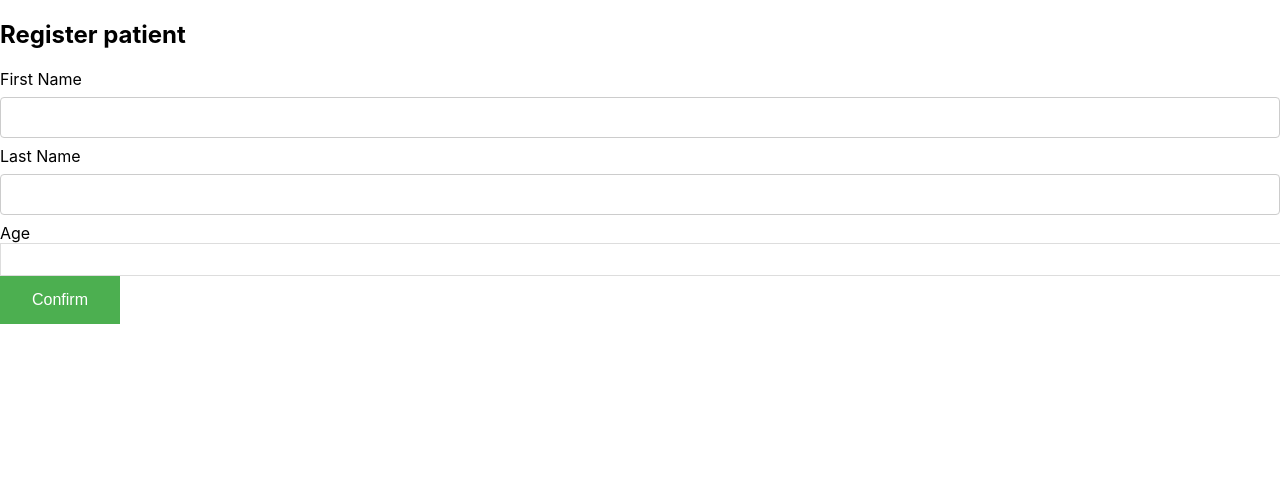
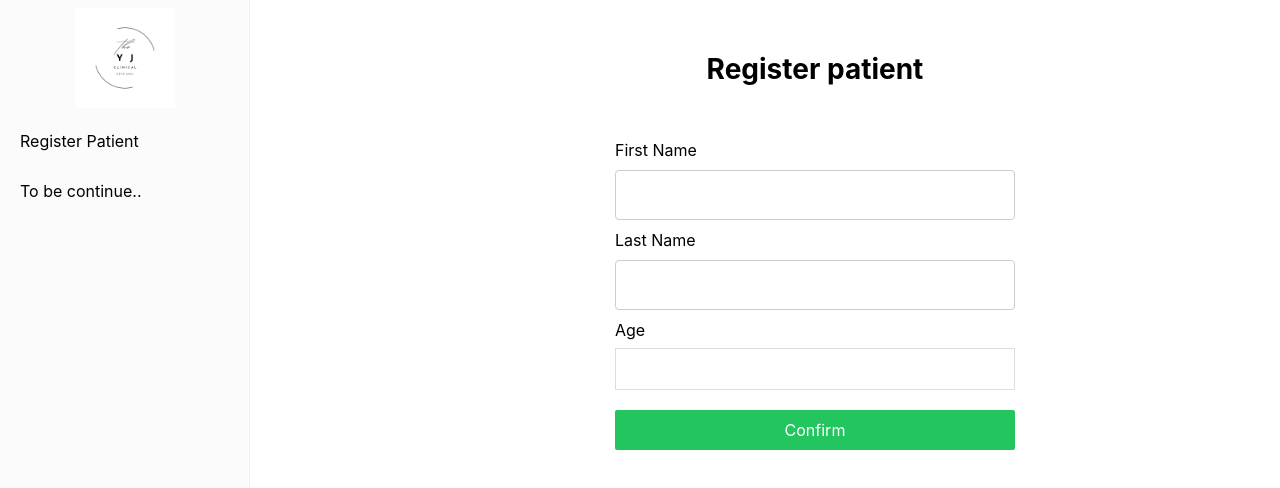
Before and after one commit to yaoyujing/clinicalFrontEnd, a React (Create React App) app: page /addPatient in a window 1280 px wide. Shown: the top 488 px of the page. Built offline with nearby package versions, Linux system fonts and the light colour scheme.

Commit message:
update code

```diff
--- a/package.json
+++ b/package.json
@@ -9,6 +9,8 @@
     "axios": "^1.5.1",
     "react": "^18.2.0",
     "react-dom": "^18.2.0",
+    "react-icons": "^4.11.0",
+    "react-pro-sidebar": "^1.1.0-alpha.1",
     "react-router-dom": "^6.17.0",
     "react-scripts": "5.0.1",
     "web-vitals": "^2.1.4"
@@ -38,6 +40,7 @@
     ]
   },
   "devDependencies": {
-    "@babel/plugin-proposal-private-property-in-object": "^7.21.11"
+    "@babel/plugin-proposal-private-property-in-object": "^7.21.11",
+    "tailwindcss": "^3.3.3"
   }
 }
--- a/src/App.css
+++ b/src/App.css
@@ -1,35 +1,20 @@
-.App {
-  text-align: center;
+@tailwind base;
+@tailwind components;
+@tailwind utilities;
+
+.sidebar{
+  display:flex;
+  width:100%;
+  min-width: 800px;
+  gap:100px;
 }
 
-.App-logo {
-  animation: App-logo-spin infinite 20s linear;
-  height: 40vmin;
+.sidebar .css-dip3t8{
+  background-color:"red"
 }
 
-.App-header {
-  background-color: #282c34;
-  min-height: 100vh;
-  display: flex;
-  flex-direction: column;
-  align-items: center;
-  justify-content: center;
-  font-size: calc(10px + 2vmin);
-  color: white;
-}
 
-.App-link {
-  color: #61dafb;
-}
 
-@keyframes App-logo-spin {
-  from {
-    transform: rotate(0deg);
-  }
-  to {
-    transform: rotate(360deg);
-  }
-}
 table, th, td {
   border: 0px solid black;
   border-collapse: collapse;
@@ -55,7 +40,6 @@ th{
   padding-top: 12px;
   padding-bottom: 12px;
   text-align: left;
-  background-color: #4CAF50;
   color: white;
 }
 
--- a/src/components/AddPatients.js
+++ b/src/components/AddPatients.js
@@ -1,38 +1,61 @@
 import { useState } from "react";
 import { useNavigate } from "react-router-dom";
 import axios from "axios";
-import '../App.css'
+import "../App.css";
+import SidebarComp from "./Sidebar";
 
 export default function AddPatients() {
-    const [firstName,setFirstName] = useState(null)
-    const [lastName,setLastName] = useState(null)
-    const [age,setAge] = useState(null)
+  const [firstName, setFirstName] = useState(null);
+  const [lastName, setLastName] = useState(null);
+  const [age, setAge] = useState(null);
   const navigate = useNavigate();
-    const handleSubmit = (event)=>{
+  const handleSubmit = (event) => {
     event.preventDefault();
     const patientData = {
-            firstName:firstName,
-            lastName:lastName,
-            age:age
-        }
-        axios.post("https://clinicalnode.onrender.com/patients",patientData).then(res=>{
-            navigate('/');
-        }).catch(err=>{
-            console.log(err)
+      firstName: firstName,
+      lastName: lastName,
+      age: age,
+    };
+    axios
+      .post("https://clinicalnode.onrender.com/patients", patientData)
+      .then((res) => {
+        navigate("/");
       })
-    }
+      .catch((err) => {
+        console.log(err);
+      });
+  };
   return (
-    <div>
-      <h2>Register patient</h2>
-      <form>
+    <SidebarComp>
+      {" "}
+      <div className="flex flex-col gap-10  mx-auto mt-[40px]">
+        {" "}
+        <h2 className=" py-2 text-[28px] font-bold text-center">Register patient</h2>
+        <form className="w-[400px]">
           <label> First Name</label>
-        <input type="text" name="firstName" onChange={(e)=>setFirstName(e.target.value)}></input>
+          <input
+            type="text"
+            name="firstName"
+            onChange={(e) => setFirstName(e.target.value)}
+          ></input>
           <label> Last Name</label>
-        <input type="text" name="lastName" onChange={(e)=>setLastName(e.target.value)}></input>
+          <input
+            type="text"
+            name="lastName"
+            onChange={(e) => setLastName(e.target.value)}
+          ></input>
           <label> Age</label>
-        <input type="number"  className="styled-input" name="age" onChange={(e)=>setAge(e.target.value)}></input>
-        <button type="submit" onClick={(event)=>handleSubmit(event)}>Confirm</button>
+          <input
+            type="number"
+            className="styled-input mt-[6px]"
+            name="age"
+            onChange={(e) => setAge(e.target.value)}
+          ></input>
+          <button  className="border mt-[20px] w-full px-2 py-2 rounded-sm bg-green-500 text-white hover:font-bold" type="submit" onClick={(event) => handleSubmit(event)}>
+            Confirm
+          </button>
         </form>
       </div>
+    </SidebarComp>
   );
 }
--- a/src/components/DisplayClinical.js
+++ b/src/components/DisplayClinical.js
@@ -1,53 +1,69 @@
-import { useEffect, useState } from "react"
-import axios from "axios"
+import { useEffect, useState } from "react";
+import axios from "axios";
 import React from "react";
-import '../App.css'
+import "../App.css";
 import { Link } from "react-router-dom";
 import { useParams } from "react-router-dom";
+import SidebarComp from "./Sidebar";
 
-
-class RowCreator extends React.Component{
-
-    render(){
+class RowCreator extends React.Component {
+  render() {
     var clinical = this.props.item;
-        return <tr>
-            <td>{clinical.componentName==="bp"?"blood pressure":clinical.componentName==="hr"?"heart rate":"weight"}</td>
+    return (
+      <tr>
+        <td>
+          {clinical.componentName === "bp"
+            ? "blood pressure"
+            : clinical.componentName === "hr"
+            ? "heart rate"
+            : "weight"}
+        </td>
         <td>{clinical.componentValue}</td>
       </tr>
+    );
   }
 }
-export default function DisplayClinical(){
+export default function DisplayClinical() {
   const { id } = useParams();
   // const [userId, setUserId] = useState(null)
-    const [clinicalData,setclinicaltData] = useState([])
-    useEffect(()=>{
+  const [clinicalData, setclinicaltData] = useState([]);
+  useEffect(() => {
     //http://localhost/clinicalsapi/patients
     // axios.get("http://localhost:8000/clinicals/"+id).then(res=>{
     //     setclinicaltData(res.data)
     // }).catch(err=>{
     //     console.log(err)
     // })
-        axios.get("https://clinicalnode.onrender.com/clinicals/"+id).then(res=>{
-            setclinicaltData(res.data)
-        }).catch(err=>{
-            console.log(err)
+    axios
+      .get("https://clinicalnode.onrender.com/clinicals/" + id)
+      .then((res) => {
+        setclinicaltData(res.data);
       })
-    },[id])
+      .catch((err) => {
+        console.log(err);
+      });
+  }, [id]);
   return (
-        <div align='center'>
-            <h2>Patients:</h2>
-            <table >
+    <div className="sidebar">
+      <SidebarComp>
+        <div align="center" className="flex flex-col gap-10  mx-auto mt-[40px]">
+          <h2 className=" py-2 text-[28px] font-bold">Patients:</h2>
+          <table>
             <thead>
               <tr>
-                        <th >Component Name</th>
-                        <th >Component Value</th>
+                <th className="text-black">Component Name</th>
+                <th className="text-black"> Component Value</th>
               </tr>
             </thead>
             <tbody>
-                    {clinicalData.map(clinical=><RowCreator item={clinical}></RowCreator>)}
+              {clinicalData.map((clinical) => (
+                <RowCreator item={clinical}></RowCreator>
+              ))}
             </tbody>
           </table>
-            <Link to={'/'}>Back</Link>
+          <Link to={"/"} className="border w-full px-2 py-2 rounded-sm bg-green-500 text-white hover:font-bold" >Back</Link>
         </div>
-    )
+      </SidebarComp>
+    </div>
+  );
 }
--- a/src/components/Home.js
+++ b/src/components/Home.js
@@ -1,56 +1,127 @@
-import { useEffect, useState } from "react"
-import axios from "axios"
+import { useEffect, useState } from "react";
+import axios from "axios";
 import React from "react";
-import '../App.css'
-import { Link } from "react-router-dom";
+import "../App.css";
+import { Link,navigate, useNavigate } from "react-router-dom";
+
+import SidebarComp from "./Sidebar";
+
+class RowCreator extends React.Component {
 
 
-class RowCreator extends React.Component{
-    render(){
+  render() {
     var patient = this.props.item;
-        return <tr>
-            <td><Link to={'/clinicals/'+patient._id}>{patient.firstName}</Link></td>
+    var deleteRecord = this.props.deleteRecord;
+    return (
+      <tr>
+        <td>
+          <Link to={"/clinicals/" + patient._id}>{patient.firstName}</Link>
+        </td>
         <td>{patient.lastName}</td>
         <td>{patient.age}</td>
-            <td><Link to={'/addClinicals/'+patient._id}>Add data</Link></td>
 
+        <td>
+          <Link
+            className=" hover:text-green-500 underline"
+            to={"/addClinicals/" + patient._id}
+          >
+            Add data
+          </Link>
+        </td>
+        <td>
+          <Link
+            className=" hover:text-green-500 underline"
+            to={"/clinicals/" + patient._id}
+          >
+            View detail
+          </Link>
+        </td>
+        <td>
+          <Link
+            className=" hover:text-green-500 underline"
+            to={"/clinicals/" + patient._id}
+          >
+           Edit
+          </Link>
+        </td>
+        <td>
+          <button
+            className=" hover:text-green-500 underline"
+            onClick={()=>deleteRecord(patient._id)}
+          >
+            Delete
+          </button>
+        </td>
       </tr>
+    );
   }
 }
 
-export default function Home(){
-    const [patientData,setPatientData] = useState([])
-    console.log(patientData)
-    useEffect(()=>{
+export default function Home() {
+  const [patientData, setPatientData] = useState([]);
+  const navigate = useNavigate();
+
+  const deleteRecord = (patientId)=>{
+    const formData = {
+      "_id": patientId
+    }
+    axios
+    .delete("https://clinicalnode.onrender.com/patients",formData)
+    .then((res) => {
+      navigate("/");
+    })
+    .catch((err) => {
+      console.log(err);
+    });
+  }
+  useEffect(() => {
     //http://localhost/clinicalsapi/patients
-        axios.get("https://clinicalnode.onrender.com/patients").then(res=>{
-            setPatientData(res.data)
-        }).catch(err=>{
-            console.log(err)
+    axios
+      .get("https://clinicalnode.onrender.com/patients")
+      .then((res) => {
+        setPatientData(res.data);
       })
+      .catch((err) => {
+        console.log(err);
+      });
     // axios.get("https://clinicalnode.onrender.com/patientspatients").then(res=>{
     //     alert(res.data)
     // }).catch(err=>{
     //     console.log(err)
     // })
-    },[])
+  }, []);
   return (
-        <div align='center'>
-            <h2>Patients:</h2>
-            <table >
+    <div className="sidebar">
+      <SidebarComp>
+        {" "}
+        <div align="center" className="flex flex-col gap-10  mx-auto mt-[40px]">
+          <h2 className=" py-2 text-[28px] font-bold">Patients record</h2>
+          <table>
             <thead>
-                    <tr>
-                        <th >First Name</th>
-                        <th >Last Name</th>
-                        <th >Age</th>
-                        <th ></th>
+              <tr className="bg-green-500">
+                <th>First Name</th>
+                <th>Last Name</th>
+                <th>Age</th>
+                <th></th>
+                <th></th>
+                <th></th>
+                <th></th>
               </tr>
             </thead>
             <tbody>
-                    {patientData.map(patient=><RowCreator item={patient}></RowCreator>)}
+              {patientData.map((patient) => (
+                <RowCreator item={patient} deleteRecord={deleteRecord}></RowCreator>
+              ))}
             </tbody>
           </table>
-            <Link to={'/addPatient'}>Register Patient</Link>
+          <Link
+            className="border px-2 py-2 rounded-sm bg-green-500 text-white hover:font-bold"
+            to={"/addPatient"}
+          >
+            Register New Patient
+          </Link>
         </div>
-    )
+      </SidebarComp>
+    </div>
+  );
 }
--- /dev/null
+++ b/src/components/Sidebar.js
@@ -0,0 +1,24 @@
+import { Sidebar, Menu, MenuItem, SubMenu } from "react-pro-sidebar";
+import { Link } from "react-router-dom";
+import logo from "../assets/logo.png"
+export default function SidebarComp(props){
+    return (<div className="sidebar">
+        <Sidebar   rootStyles={{
+            height:"800px",backgroundColor:"white", width:'200px'
+         }}>
+               <div className="flex gap-4">
+                <Link to='/' className="w-[100px] h-[100px] mx-auto my-2"> <img src={logo} ></img></Link>
+
+               </div>
+
+               <Menu >
+
+               <MenuItem component={<Link to="/addPatient" />}> Register Patient</MenuItem>
+               <MenuItem component={<Link to="/" />}> To be continue..</MenuItem>
+                 {/* <Link to={"/clinicals/" + patient._id}>{patient.firstName}</Link> */}
+               </Menu>
+        </Sidebar>
+        {props.children}
+        </div>
+    )
+}
--- /dev/null
+++ b/tailwind.config.js
@@ -0,0 +1,10 @@
+/** @type {import('tailwindcss').Config} */
+module.exports = {
+  content: [
+    "./src/**/*.{js,jsx,ts,tsx}",
+  ],
+  theme: {
+    extend: {},
+  },
+  plugins: [],
+}
```
Also changed, not shown: src/components/AddClinicals.js (+20 -12 lines), src/assets/logo.png (added), 1 other file (tests, documents, lock files or other folders). Lines whose indentation alone changed are shown as unchanged.
